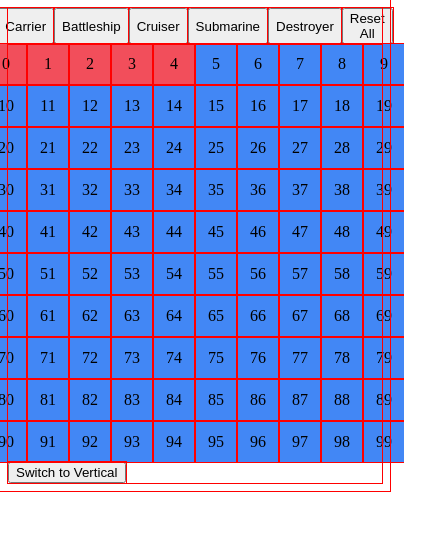
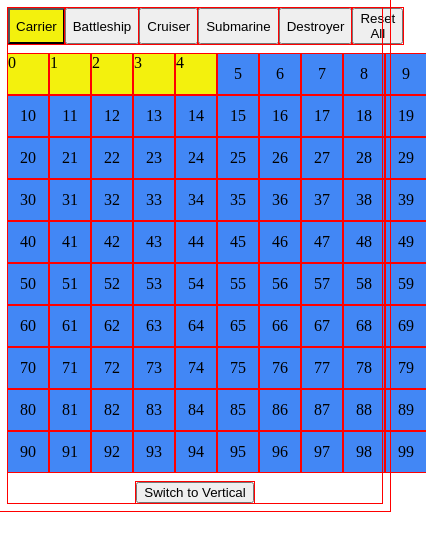
Before and after one commit to JonHunt1995/battleshipfrontend, a React (Vite) app: page / in a window 390 px wide. Shown: the top 550 px of the page, 426 px wide, since content can reach past the window. Built offline with nearby package versions, Linux system fonts and the light colour scheme.

Commit message:
Feature: Added highlighting to currently selected ship button for clarity

```diff
--- a/src/App.css
+++ b/src/App.css
@@ -1,8 +1,8 @@
-.hovered {
-  background: #f24e5b;
+.highlighted {
+  background: #f3f10d;
 }
 
-.selected {
+.ship {
   background: #e8071a;
 }
 
@@ -15,6 +15,12 @@
   display: flex;
   justify-content: center;
   align-items: center;
+}
+
+.ShipPlaceModal {
+  display: flex;
+  flex-direction: column;
+  gap: 10px;
 }
 
 .board {
@@ -30,3 +36,15 @@
   justify-content: center;
   margin: auto;
 }
+
+.mobile-only-vert-toggle {
+    display: none;
+    justify-content: center;
+}
+@media (max-width: 768px) {
+  .mobile-only-vert-toggle {
+    display: flex;
+    max-width: 120px;
+    margin: auto;
+  }
+}
--- a/src/ShipPlacementCell.tsx
+++ b/src/ShipPlacementCell.tsx
@@ -9,9 +9,9 @@ type ShipPlacementCellProps = {
 function ShipPlacementCell({ selected, hovered, idx, onMouseOver, onClick }: ShipPlacementCellProps) {
   let styleClass = "water cell"
   if (selected) {
-    styleClass = "selected cell"
+    styleClass = "ship"
   } else if (hovered) {
-    styleClass = "hovered cell"
+    styleClass = "highlighted"
   }
   return (
     <div className={styleClass} onMouseOver={onMouseOver} onClick={onClick}>{idx}</div>
--- a/src/ShipPlacementModal.tsx
+++ b/src/ShipPlacementModal.tsx
@@ -146,7 +146,7 @@ const ShipPlacementModal = () => {
     const isShipType = name !== "Reset All";
 
     return (
-      <button className="add-button" onClick={handleClick}>
+      <button className={name === currShipPosition.name ? "highlighted" : "add-button"} onClick={handleClick}>
         {isShipType && shipsToUpload[name].length > 0 ? "Reset" : buttonName}
       </button>
     );
@@ -172,7 +172,7 @@ const ShipPlacementModal = () => {
   );
 
   return (
-    <main>
+    <section className="ShipPlaceModal">
       <section className="add-buttons">
         {notAllShipsAdded ? (
           buttons
@@ -194,7 +194,7 @@ const ShipPlacementModal = () => {
         }))}>
           Switch to {currShipPosition.vert ? "Horizontal" : "Vertical"}
        </button>
-    </main>
+    </section>
   );
 };
 
```
